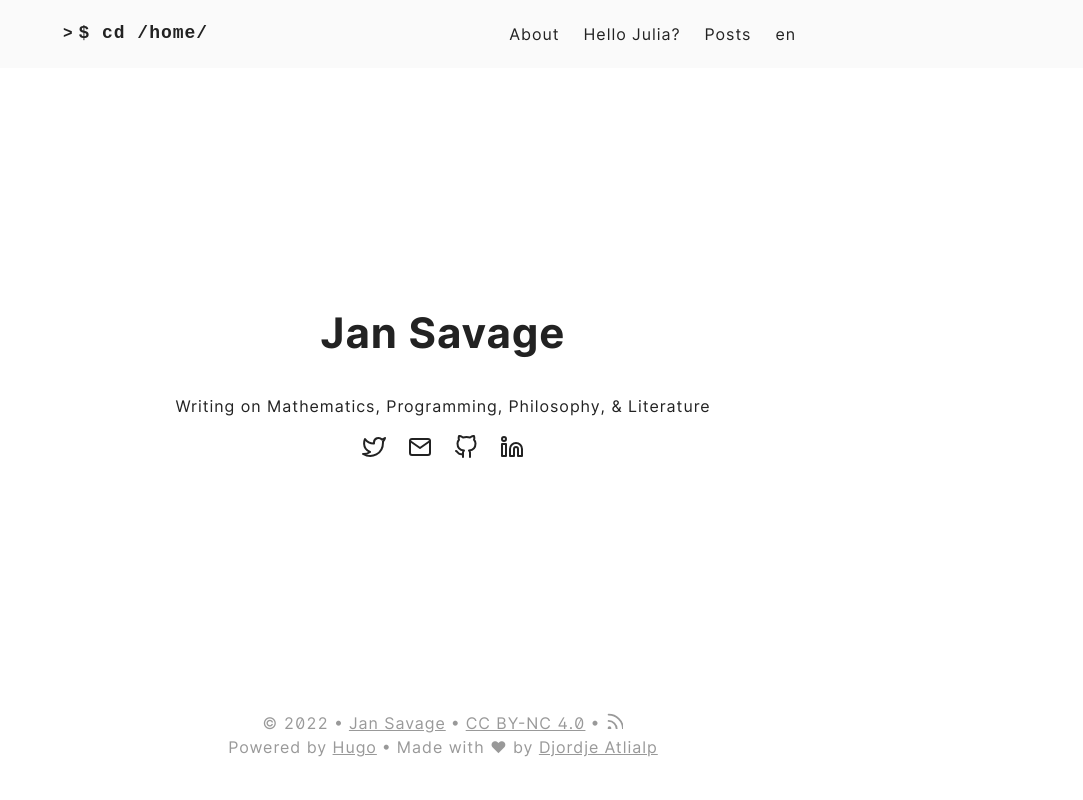
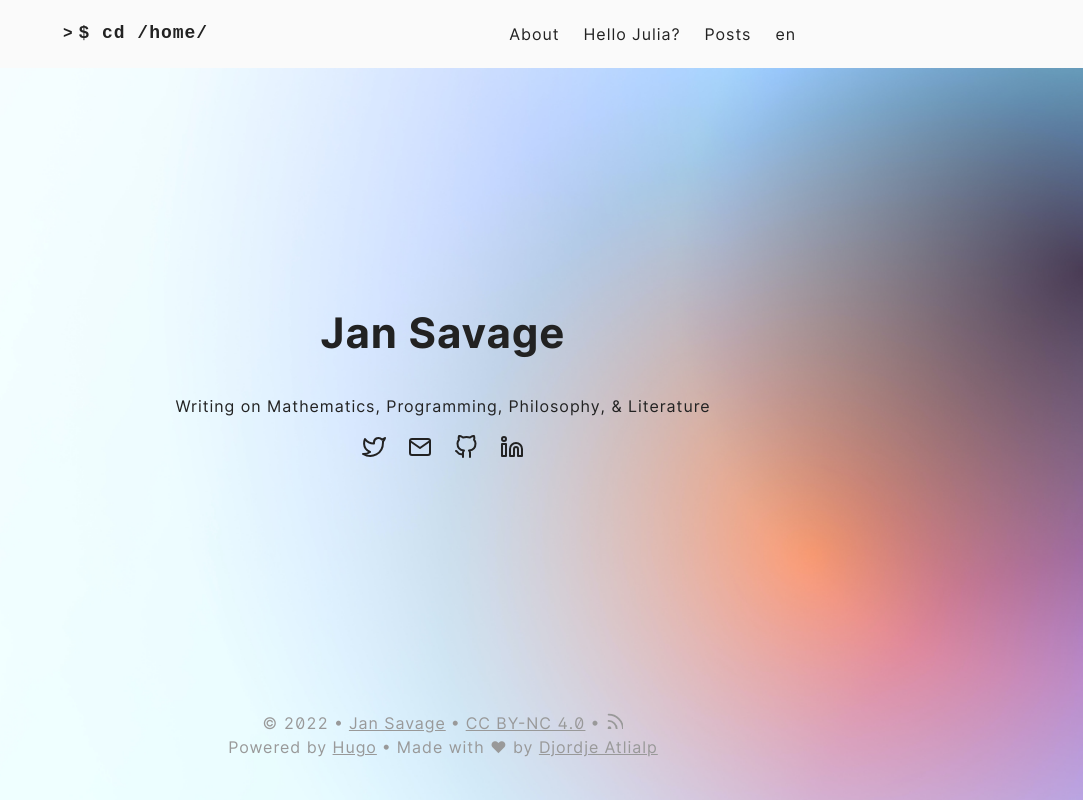
Before and after one commit to dersavage/blog, a plain HTML site: page index.html in a window 1280 px wide. Shown: the whole page, without its empty margins (197-1280 px from the left). Drawn offline with nearby package versions, Linux system fonts and the light colour scheme.

Commit message:
assets changed

```diff
--- a/index.html
+++ b/index.html
@@ -74,7 +74,7 @@
     </head>
 
 
-    <body class=" background-image" style="background-image: url('/static/img/background.jpg');" >
+    <body class=" background-image" style="background-image: url('img/radia.jpg');" >
 
 
         <div class="container">
```
Also changed, not shown: fr/index.html (+1 -1 lines), img/mountainsL.jpg (added), img/radia.jpg (added), 2 other files.
